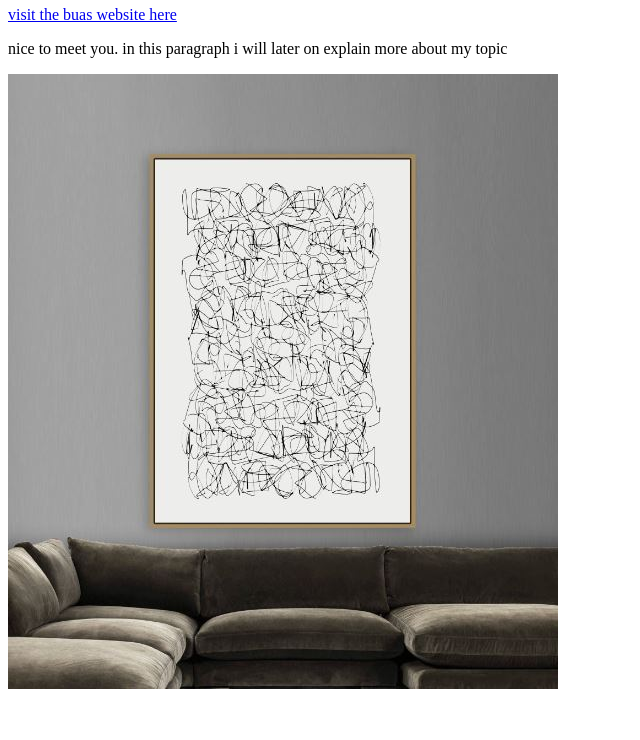
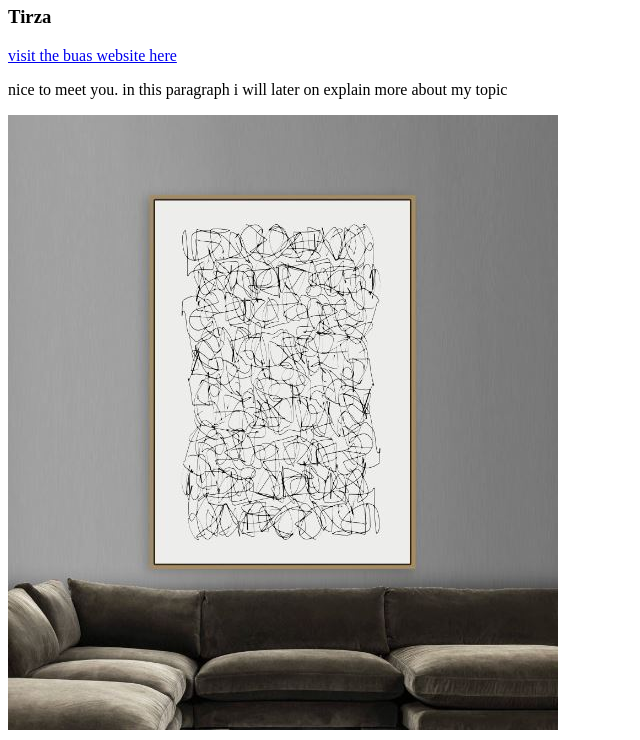
Before and after one commit to tirzavanderlaan/prj4-chapter-3, a plain HTML site: page index.html in a window 1280 px wide. Shown: the part 60-800 px from the top of the page, without its empty margins (0-640 px from the left). Drawn offline with Linux system fonts and the light colour scheme.

Commit message:
Update index.html

```diff
--- a/index.html
+++ b/index.html
@@ -5,6 +5,7 @@
 
 	<body>
 		<h1>When is art considered art?</h1>
+		<h3>Tirza</h3>
 		<a href="http://www.buas.nl/en">visit the buas website here</a>
 		<p>nice to meet you. in this paragraph i will later on explain more about my topic</p>
 		<img><img src="images/art3.jpg" alt="abstract line painting"></img>
```
